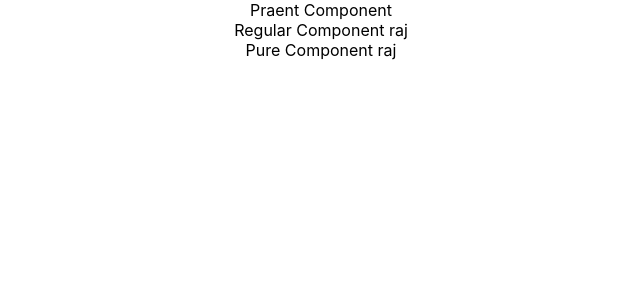
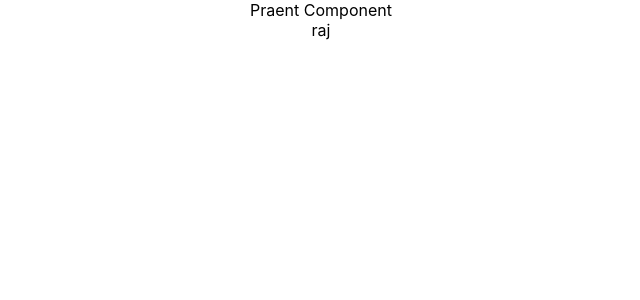
Before and after one commit to raj-savsani/ReactJs, a React (Create React App) app in the folder hello-world/: page / in a window 1280 px wide. Shown: the top 300 px of the page, without its empty margins (319-959 px from the left). Built offline with nearby package versions, Linux system fonts and the light colour scheme.

Commit message:
Memo Componenets In react

```diff
--- a/hello-world/src/App.js
+++ b/hello-world/src/App.js
@@ -22,6 +22,8 @@
   render() {
     return (
       <div className="App">
+
+
         <ParentComp></ParentComp>
         {/* <Table></Table> */}
 
--- /dev/null
+++ b/hello-world/src/components/MemoComp.js
@@ -0,0 +1,12 @@
+import React from 'react'
+
+function MemoComp({name}) {
+    console.log("rendring Memo component")
+    return (
+        <div>
+            {name}
+        </div>
+    )
+}
+
+export default React.memo(MemoComp)
--- a/hello-world/src/components/ParentComp.js
+++ b/hello-world/src/components/ParentComp.js
@@ -1,4 +1,5 @@
 import React, { Component, PureComponent } from "react";
+import MemoComp from "./MemoComp";
 import PureComp from "./PureComp";
 import RegComp from "./RegComp";
 
@@ -23,8 +24,10 @@
     return (
       <div>
         Praent Component
-        <RegComp name={this.state.name}></RegComp>
-        <PureComp name={this.state.name}></PureComp>
+        {/* <RegComp name={this.state.name}></RegComp> */}
+        {/* <PureComp name={this.state.name}></PureComp> */}
+
+      <MemoComp name={this.state.name}></MemoComp>
       </div>
     );
   }
```
